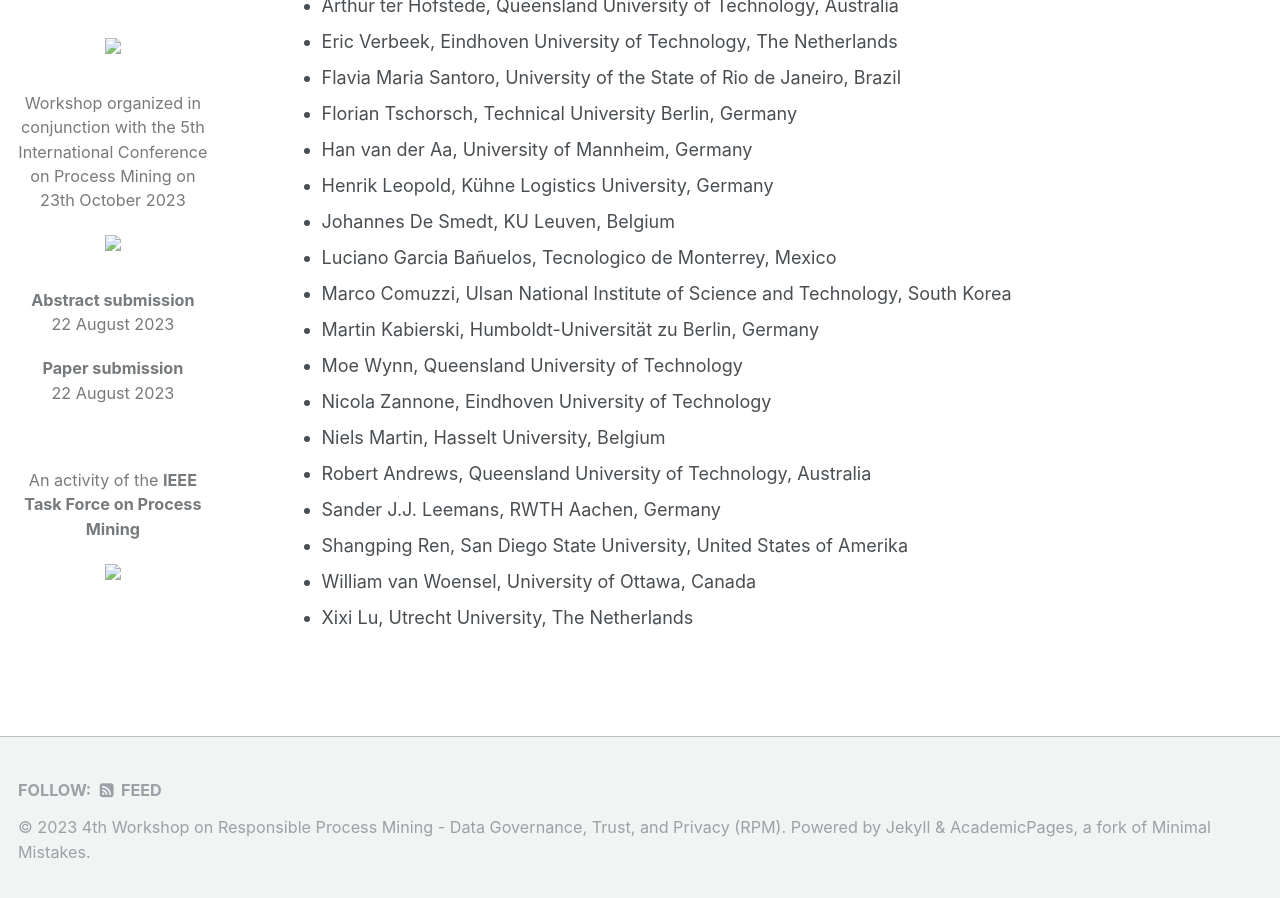
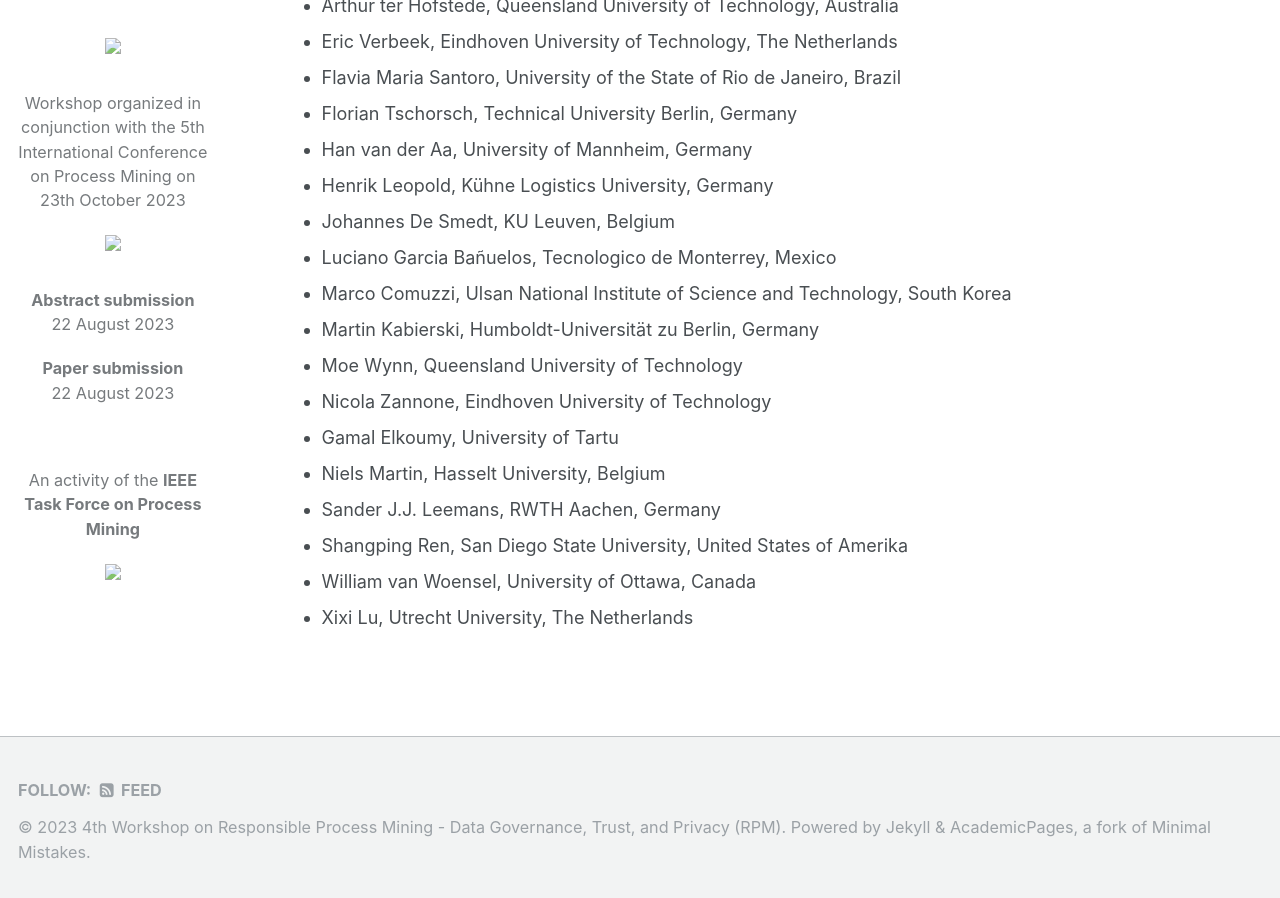
Before and after one commit to rpm-workshop/2023, a Jekyll site: the page built from _pages/about.md, in a window 1280 px wide and 900 px high, scrolled down 3931 px. Built offline with Jekyll 4.4.1, drawn with Linux system fonts in a browser that asks for light colours.

Commit message:
committee updated

```diff
--- a/_pages/about.md
+++ b/_pages/about.md
@@ -80,8 +80,8 @@ Please direct questions about the RPM workshop to *Felix Mannhardt*, f.mannhardt
 *	Martin Kabierski, Humboldt-Universität zu Berlin, Germany
 *	Moe Wynn, Queensland University of Technology
 *	Nicola Zannone, Eindhoven University of Technology
+*   Gamal Elkoumy, University of Tartu
 *	Niels Martin, Hasselt University, Belgium
-*	Robert Andrews, Queensland University of Technology, Australia
 *	Sander J.J. Leemans, RWTH Aachen, Germany
 *	Shangping Ren, San Diego State University, United States of Amerika
 *	William van Woensel, University of Ottawa, Canada
```
